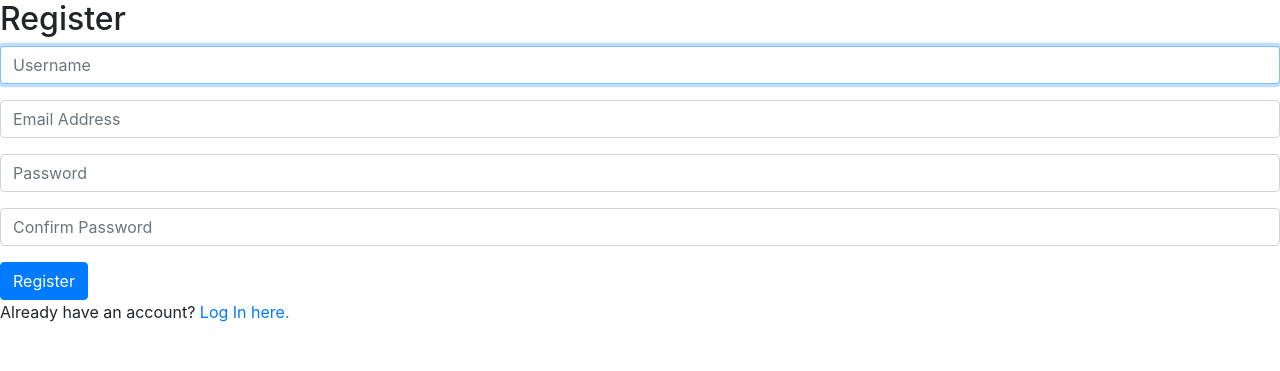
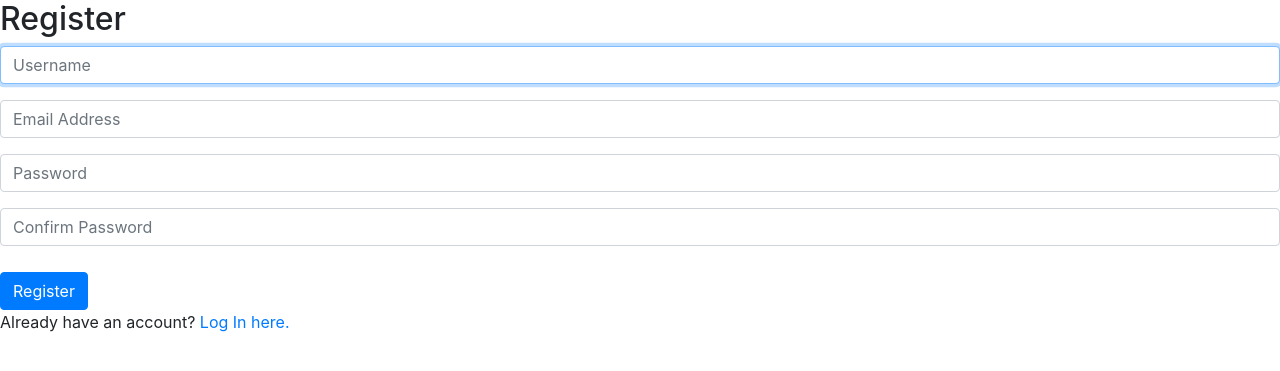
Before and after one commit to balaji2005/network, a Django app: page /register in a window 1280 px wide. Shown: the part 56-427 px from the top of the page. Run offline with Django 3.2, Linux system fonts and the light colour scheme; some libraries are stand-ins or nearby versions.

Commit message:
Some Corrections

```diff
--- a/network/static/network/styles.css
+++ b/network/static/network/styles.css
@@ -48,3 +48,7 @@ button{
     flex-direction: row;
     align-items: center;
 }
+
+.btn{
+    margin-top: 10px;
+}
```
